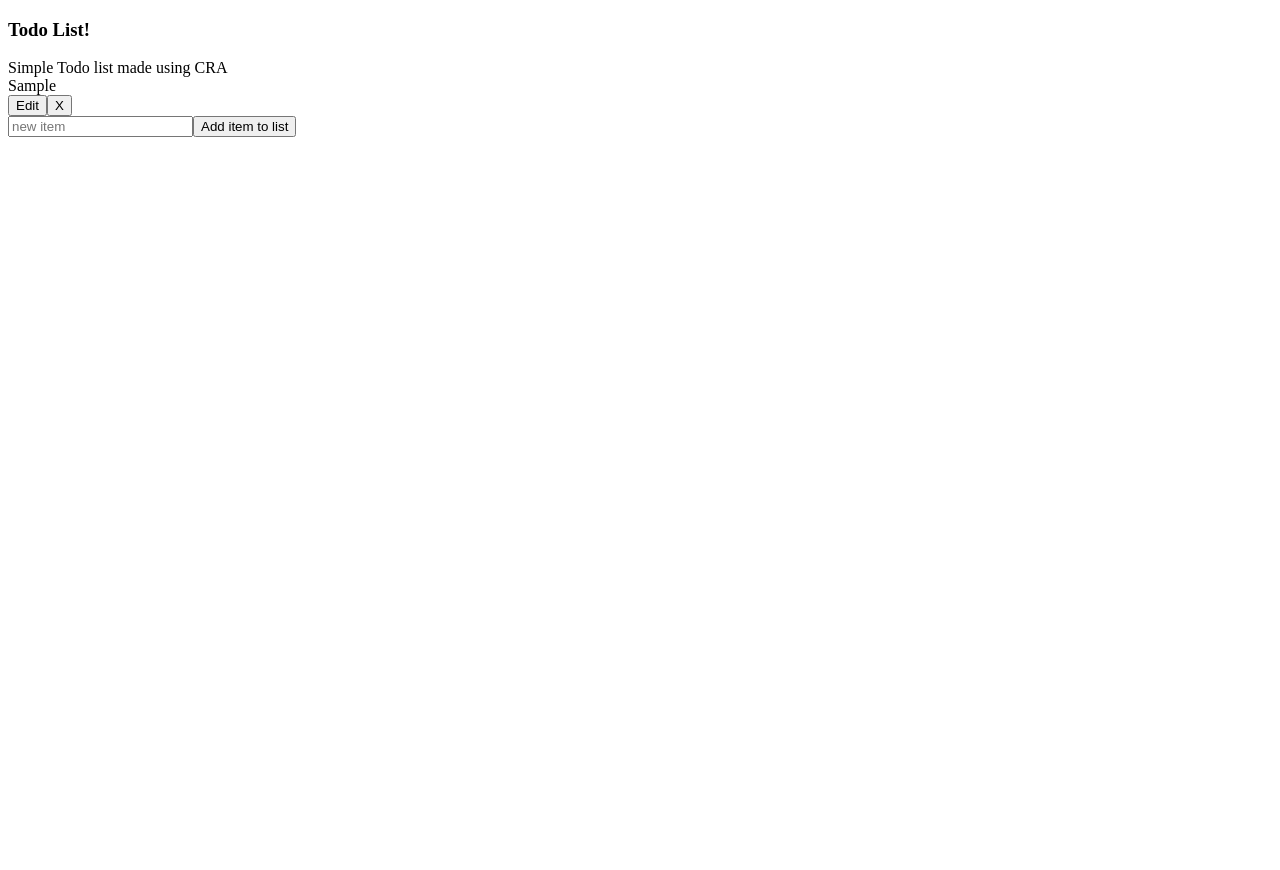
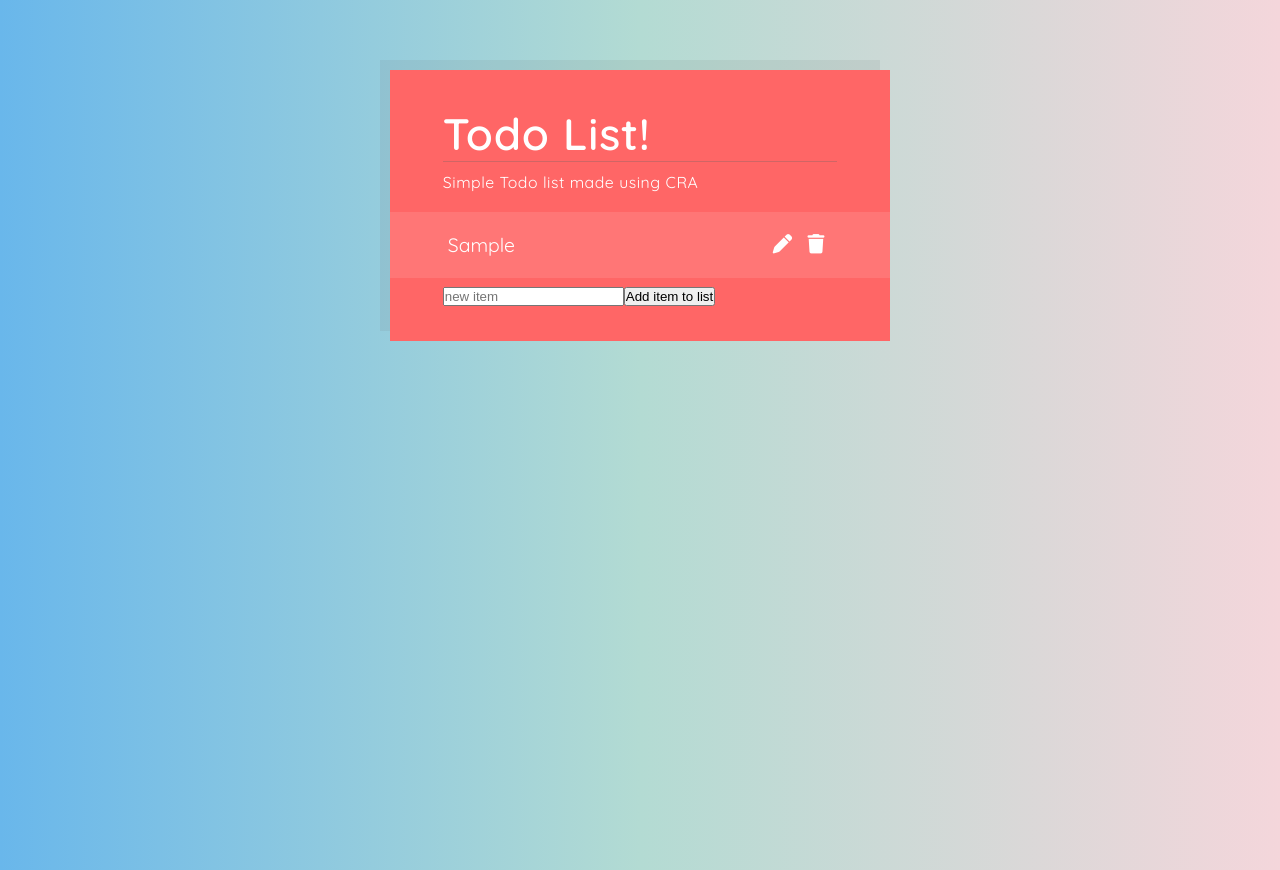
Before and after one commit to farhan-navas/todo-list, a React (Create React App) app: page / in a window 1280 px wide. Both pictures are taken after typing "Sample" into the empty fields and a click on the button "Add item to list". Before the commit the page ends 800 px from the top, so only its background shows below. Built offline with nearby package versions, Linux system fonts and the light colour scheme.

Commit message:
Most styling done except for styling of todoform

```diff
--- a/public/index.html
+++ b/public/index.html
@@ -2,6 +2,9 @@
 <html lang="en">
   <head>
     <meta charset="utf-8" />
+    <link rel="preconnect" href="https://fonts.googleapis.com">
+    <link rel="preconnect" href="https://fonts.gstatic.com" crossorigin>
+    <link href="https://fonts.googleapis.com/css2?family=Quicksand:wght@400;600&display=swap" rel="stylesheet">
     <script src="https://kit.fontawesome.com/27ffc95035.js" crossorigin="anonymous"></script>
     <link rel="icon" href="%PUBLIC_URL%/favicon.ico" />
     <meta name="viewport" content="width=device-width, initial-scale=1" />
--- a/src/Todo.css
+++ b/src/Todo.css
@@ -1,3 +1,52 @@
-.completed {
+.TodoBox {
+    display: flex;
+    margin: 0 -3rem 4px;
+    padding: 0.8rem 3rem;
+    justify-content: space-between;
+    align-items: center;
+    background: rgba(255, 255, 255, 0.1) ;
+}
+
+.TodoBox-message {
+    display: flex;
+}
+
+.TodoBox div {
+    padding: 0px 5px;
+}
+
+.TodoBox-buttons {
+    flex-shrink: 0;
+    padding-left: 0.7em;
+}
+
+.TodoBox-buttons button {
+    border: none;
+    font-size: 1em;
+    margin: 0.4em;
+    background-color: transparent;
+    color: #fff;
+}
+
+.completed, .complete-tick {
     color: lightgray;
+    text-decoration: line-through;
+    opacity: 0.6;
 }
+
+.incomplete-tick {
+    display: none;
+}
+
+.TodoBox-editform {
+    display: flex;
+    flex-wrap: wrap;
+}
+
+.TodoBox-editform input {
+    flex-grow: 1;
+    border: none;
+    background-color: #f7f1f1;
+    padding: 0 0.5em;
+    font-size: initial;
+}
--- a/src/Todo.js
+++ b/src/Todo.js
@@ -41,20 +41,31 @@ class Todo extends Component {
         let result;
         if (this.state.isEditing) {
             result =
-                <div>
-                    <form onSubmit={this.handleUpdate}>
+                <div className='TodoBox'>
+                    <form className='TodoBox-editform' onSubmit={this.handleUpdate}>
                         <input type='text' value={this.state.task} name='task' onChange={this.handleChange}></input>
-                        <button>Done</button>
+                        <button>
+                            <i class="fa-regular fa-square-check"></i>
+                        </button>
                     </form>
                 </div>
         } else {
             result =
-                <div>
-                    <div className={this.state.completed ? 'completed' : ""} onClick={this.handleComplete} style={{ cursor: "pointer" }}>
+                <div className='TodoBox'>
+                    <div className={this.state.completed ? 'TodoBox-message completed' : "TodoBox-message"} onClick={this.handleComplete} style={{ cursor: "pointer" }}>
+                        <div className={this.state.completed ? 'TodoBox-icon complete-tick' : "TodoBox-icon incomplete-tick"}>
+                            <i className="fa-sharp fa-solid fa-check"></i>
+                        </div>
                         {this.props.message}
                     </div>
-                    <button onClick={this.handleEdit}>Edit</button>
-                    <button onClick={this.handleClick}>X</button>
+                    <div className='TodoBox-buttons'>
+                        <button onClick={this.handleEdit}>
+                            <i className='fas fa-pen'></i>
+                        </button>
+                        <button onClick={this.handleClick}>
+                            <i className="fa-solid fa-trash"></i>
+                        </button>
+                    </div>
                 </div>
         }
         return result
--- /dev/null
+++ b/src/TodoList.css
@@ -0,0 +1,20 @@
+.TodoList {
+    margin: 4rem auto;
+    padding: 2rem 3rem;
+    max-width: 500px;
+    background-color: #ff6666;
+    color: #fff;
+    box-shadow: -10px -10px 0 0 rgba(100, 100, 100, 0.1);
+}
+
+.TodoList-header {
+    font-size: 2.5rem;
+    letter-spacing: 0.05rem;
+    border-bottom: 1px solid rgba(100, 100, 100, 0.3);
+}
+
+.TodoList-description {
+    font-size: 0.9rem;
+    letter-spacing: 0.03rem;
+    margin: 10px 0px 20px
+}
--- a/src/TodoList.js
+++ b/src/TodoList.js
@@ -1,6 +1,7 @@
 import React, { Component } from 'react'
 import TodoForm from './TodoForm'
 import Todo from './Todo'
+import './TodoList.css'
 
 class TodoList extends Component {
     constructor(props) {
@@ -50,7 +51,7 @@ class TodoList extends Component {
         })
         return (
             <div className='TodoList'>
-                <h3 className='TodoList-header'>Todo List!</h3>
+                <h1 className='TodoList-header'>Todo List!</h1>
                 <div className='TodoList-description'>Simple Todo list made using CRA</div>
                 <div className='TodoList-boxes'>
                     {boxes}
--- /dev/null
+++ b/src/index.css
@@ -0,0 +1,13 @@
+* {
+    box-sizing: border-box;
+    margin: 0;
+    padding: 0;
+}
+
+html,
+body {
+    font-family:'Quicksand', sans-serif;
+    background: linear-gradient(to right, #69b7eb, #b3dbd3, #f4d6db);
+    font-size: 1.1rem;
+    height: 100%;
+}
--- a/src/index.js
+++ b/src/index.js
@@ -1,6 +1,7 @@
 import React from 'react';
 import ReactDOM from 'react-dom/client';
 import App from './App';
+import './index.css'
 
 const root = ReactDOM.createRoot(document.getElementById('root'));
 root.render(
```
